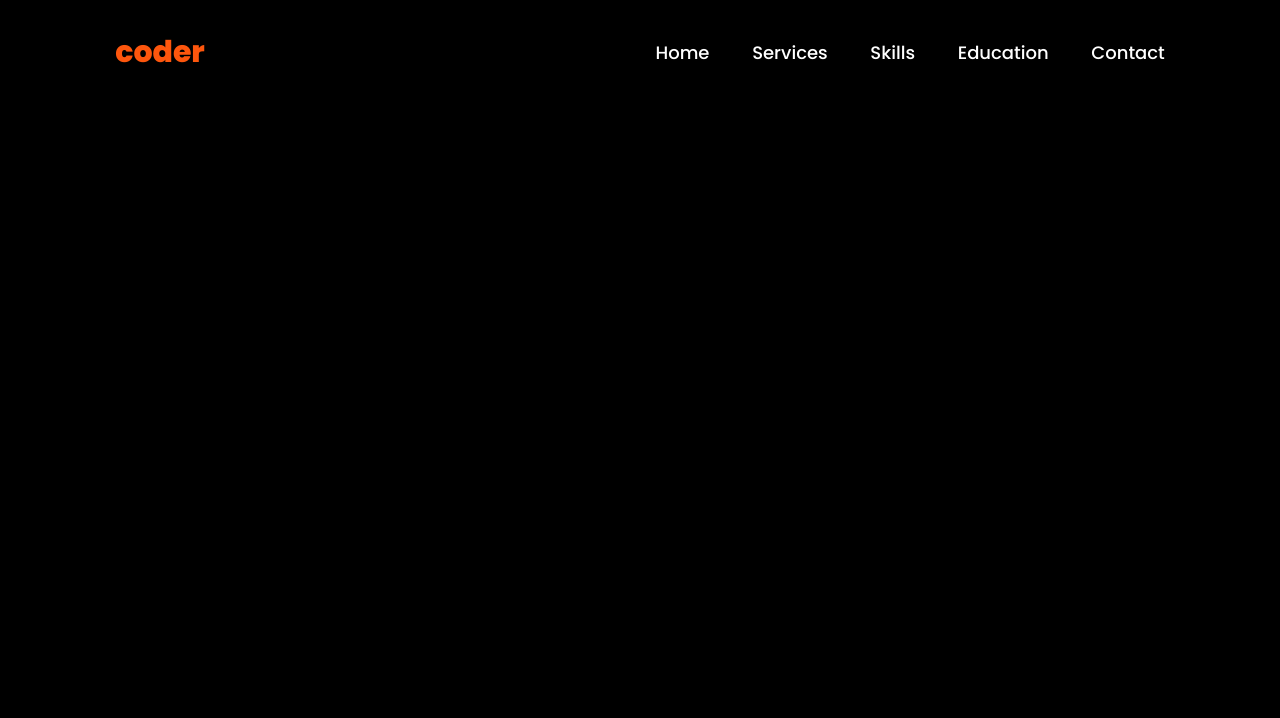
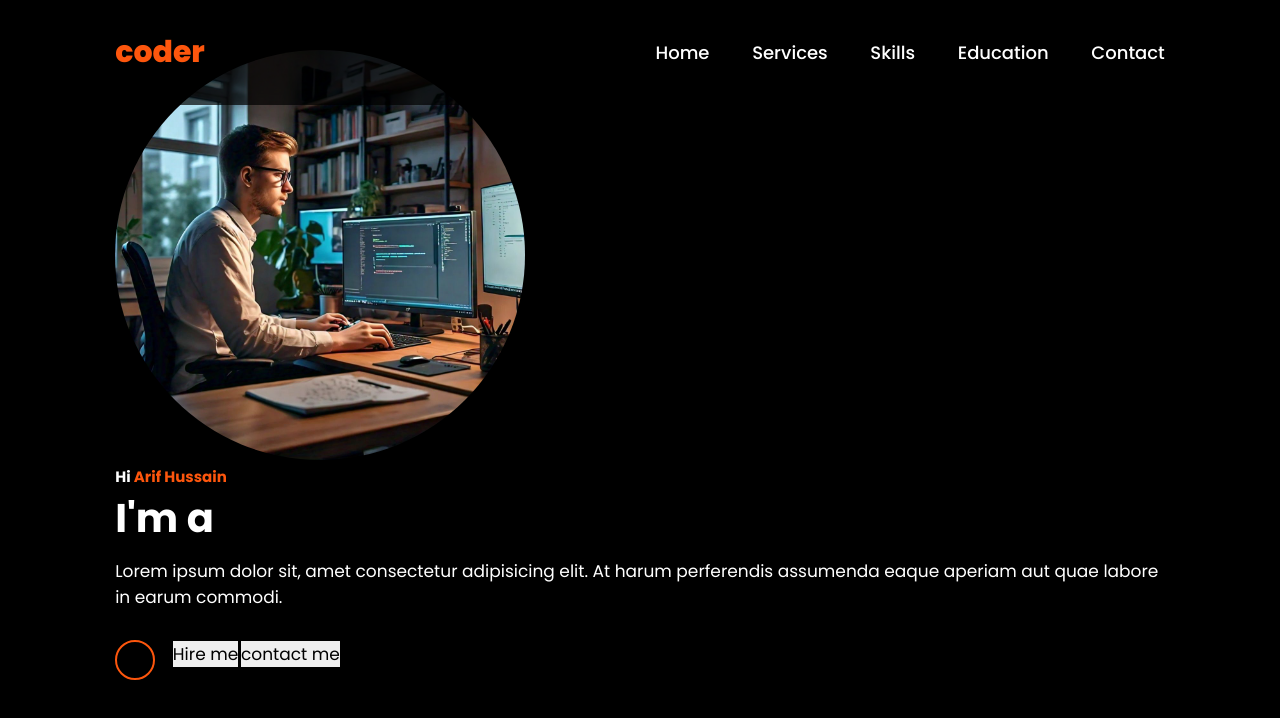
Before and after one commit to arifhussain1313/portfolio, a plain HTML site: page index.html in a window 1280 px wide. Drawn offline with Linux system fonts and the light colour scheme.

Commit message:
home page
image and home page not working

```diff
--- a/index.html
+++ b/index.html
@@ -20,6 +20,27 @@
             <a href="#contact">Contact</a>
         </nav>
     </header>
-    <section class="Home" id="Home"></section>
+    <section class="Home" id="Home">
+        <div class="home-img">
+            <img src="img1.jpg" alt="programing">
+        </div>
+        <div class="home-content">
+            <h1> Hi <span>Arif Hussain</span></h1>
+            <h3 class="typing-text"> I'm a <span></span></h3>
+            <p>Lorem ipsum dolor sit, amet consectetur adipisicing elit. At harum perferendis assumenda eaque aperiam aut quae labore in earum commodi.</p>
+            <div class="social-icon">
+                <a href="#"><i class="fa-brands fa-linkedin"></i></a>
+                <a href="#"><i class="fa-brands fa-github"></i></a>
+                <a href="#"><i class="fa-brands fa-x-twitter"></i></a>
+                <a href="#"><i class="fa-brands fa-instagram"></i></a>
+            </div>
+            <button class="home-button">
+                <p>Hire me </p>
+            </button>
+            <button class="contact">
+                <p>contact me </p>
+            </button>
+        </div>
+    </section>
 </body>
 </html>
--- a/style.css
+++ b/style.css
@@ -101,6 +101,56 @@ html::-webkit-scrollbar-thumb{
         padding: 1rem;
         border-radius: 0.5rem;
         border-bottom: 0.5rem;
-
     }
 }
+section{
+    min-height: 100vh;
+    padding: 5rem 9% 5rem;
+}
+.home{
+    display: flex;
+    justify-content: center;
+    align-items: center;
+    gap: 8rem;
+    background-color: var(--bg-color);
+}
+.home-img img{
+    position: relative;
+    width: 32vw;
+    border-radius: 50%;
+    box-shadow: 0 0 25px var(--main-color)
+                0 0 15px var(--main-color)
+                0 0 50px var(--main-color);
+cursor: pointer;
+}
+.home .home-content h1{
+    font-size: 6rem;
+    font-weight: 700;
+    line-height: 1.3;
+}
+span{
+    color: var(--main-color);
+}
+.home-content h3{
+    font-size: 4rem;
+    margin-bottom: 1rem;
+    font-weight: 700;
+}
+.home-content p{
+    font-size: 1.7rem;
+    font-weight: 400;
+}
+.social-icon{
+    display: inline-flex;
+    justify-content: center;
+    align-items: center;
+    width: 4rem;
+    height: 4rem;
+    background: transparent;
+    border: 0.2rem solid var(--main-color);
+    font-size: 2rem;
+    border-radius: 50%;
+    color: var(--main-color);
+    margin: 3rem 1.5rem 3rem 0;
+    transition: 0.3s ease;
+}
```
Also changed, not shown: img1.jpg (added).
